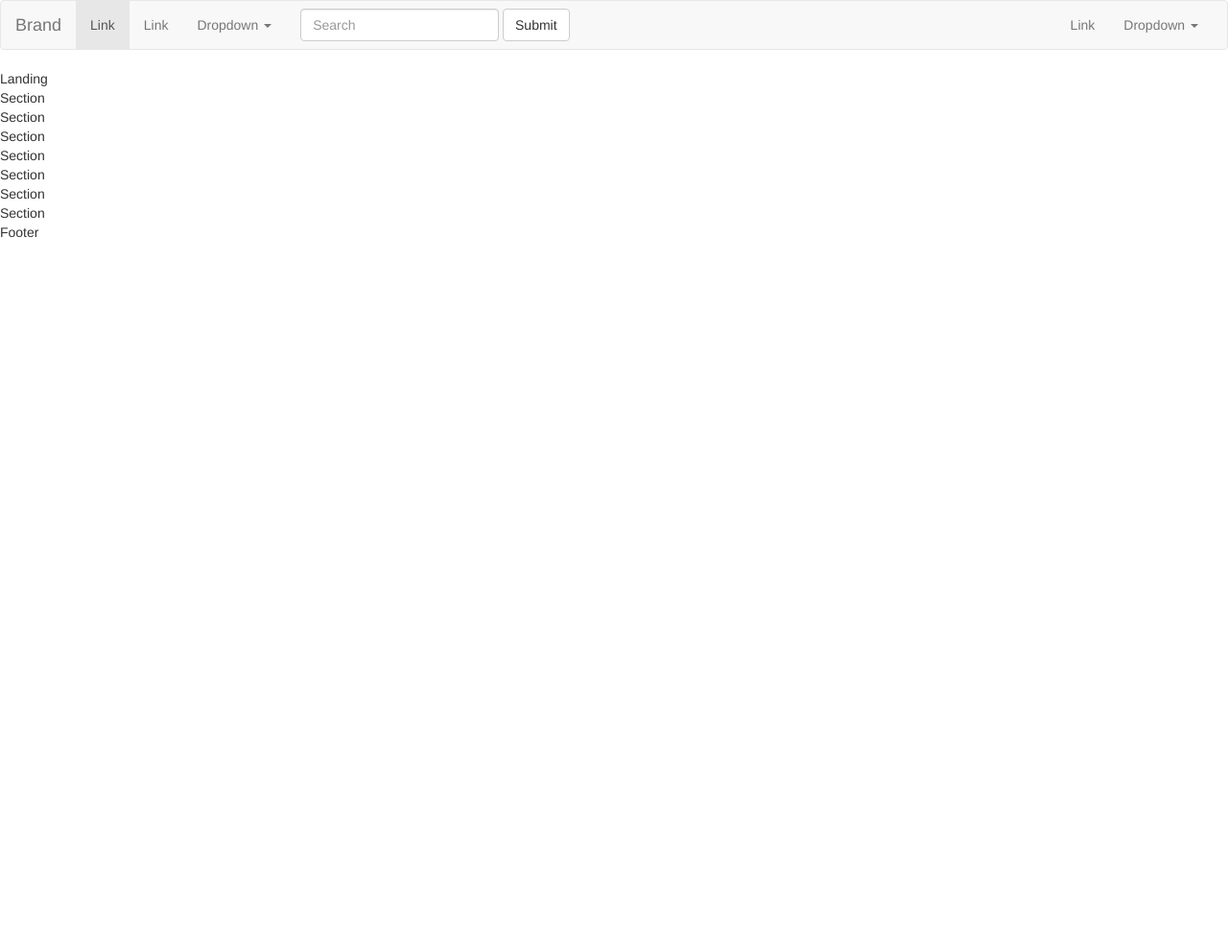
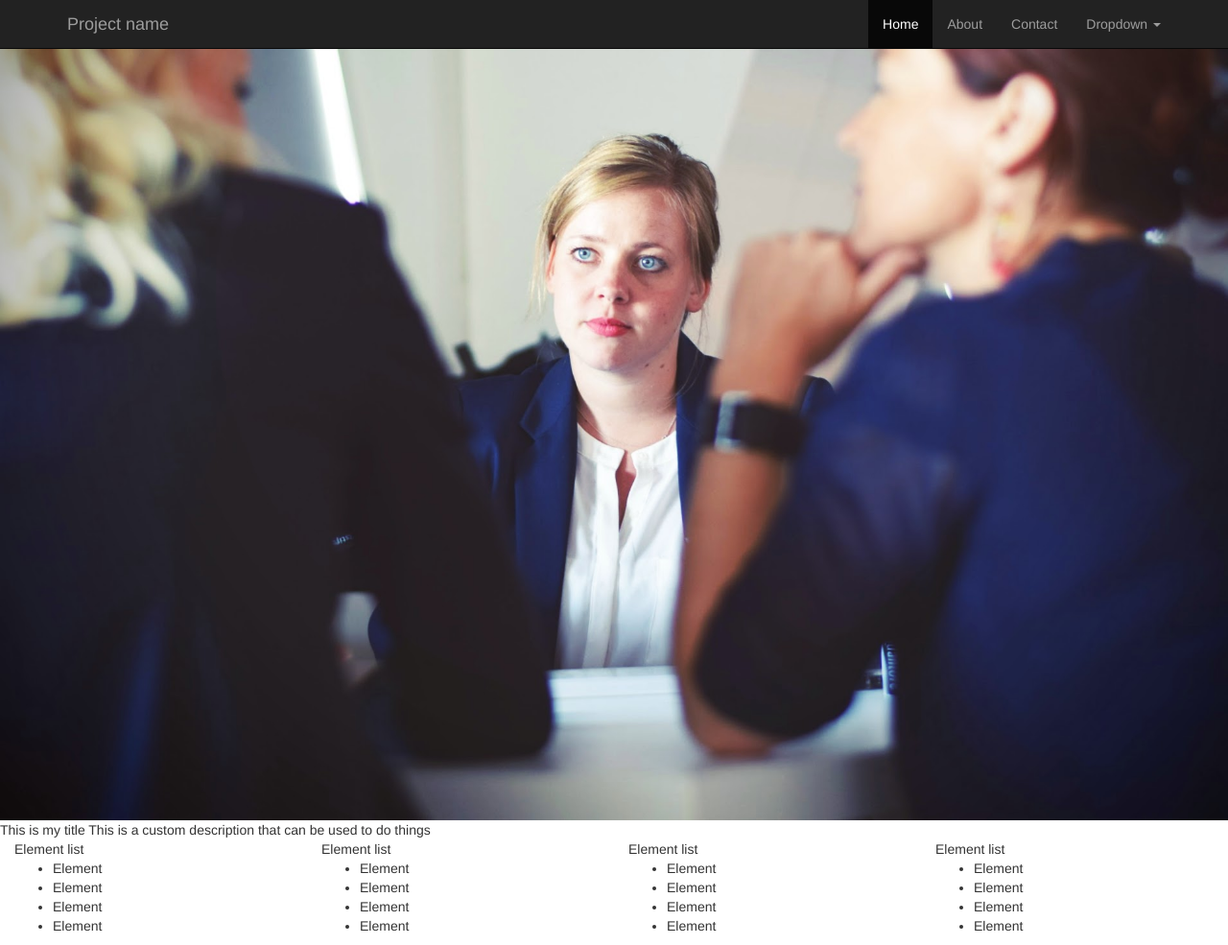
Before and after one commit to ManuDevelopia/angularjs-spa-template, a website: page index.html in a window 1280 px wide. Shown: the whole page at 96% size. Before the commit the page ends 800 px from the top, so only its background shows below. Drawn offline with nearby package versions, Linux system fonts and the light colour scheme; some packages are replaced by stand-ins of ours.

Commit message:
Draw secction

```diff
--- a/app.js
+++ b/app.js
@@ -14,7 +14,7 @@
 
     $stateProvider.state('landingPage', {
       url: '/',
-      template: '<page></page>'
+      template: '<page-view></page-view>'
     });
 
     $locationProvider.html5Mode(true);
--- a/app/footer/view/footer.tmpl.html
+++ b/app/footer/view/footer.tmpl.html
@@ -1,3 +1,38 @@
-<div>
-Footer
+<div class="row">
+  <div class="col-md-3">
+    Element list
+    <ul>
+      <li>Element</li>
+      <li>Element</li>
+      <li>Element</li>
+      <li>Element</li>
+    </ul>
+  </div>
+  <div class="col-md-3">
+    Element list
+    <ul>
+      <li>Element</li>
+      <li>Element</li>
+      <li>Element</li>
+      <li>Element</li>
+    </ul>
+  </div>
+  <div class="col-md-3">
+    Element list
+    <ul>
+      <li>Element</li>
+      <li>Element</li>
+      <li>Element</li>
+      <li>Element</li>
+    </ul>
+  </div>
+<div class="col-md-3">
+    Element list
+    <ul>
+      <li>Element</li>
+      <li>Element</li>
+      <li>Element</li>
+      <li>Element</li>
+    </ul>
+  </div>
 </div>
--- a/app/navbar/view/navbar.tmpl.html
+++ b/app/navbar/view/navbar.tmpl.html
@@ -1,21 +1,20 @@
-<nav class="navbar navbar-default">
-  <div class="container-fluid">
-    <!-- Brand and toggle get grouped for better mobile display -->
+<nav class="navbar navbar-inverse navbar-fixed-top">
+  <div class="container">
     <div class="navbar-header">
-      <button type="button" class="navbar-toggle collapsed" data-toggle="collapse" data-target="#bs-example-navbar-collapse-1" aria-expanded="false">
+      <button type="button" class="navbar-toggle collapsed" data-toggle="collapse" data-target="#navbar" aria-expanded="false" aria-controls="navbar">
         <span class="sr-only">Toggle navigation</span>
         <span class="icon-bar"></span>
         <span class="icon-bar"></span>
         <span class="icon-bar"></span>
       </button>
-      <a class="navbar-brand" href="#">Brand</a>
+      <a class="navbar-brand" href="#">Project name</a>
     </div>
+    <div id="navbar" class="navbar-collapse collapse">
 
-    <!-- Collect the nav links, forms, and other content for toggling -->
-    <div class="collapse navbar-collapse" id="bs-example-navbar-collapse-1">
-      <ul class="nav navbar-nav">
-        <li class="active"><a href="#">Link <span class="sr-only">(current)</span></a></li>
-        <li><a href="#">Link</a></li>
+      <ul class="nav navbar-nav navbar-right">
+        <li class="active"><a href="#">Home</a></li>
+        <li><a href="#about">About</a></li>
+        <li><a href="#contact">Contact</a></li>
         <li class="dropdown">
           <a href="#" class="dropdown-toggle" data-toggle="dropdown" role="button" aria-haspopup="true" aria-expanded="false">Dropdown <span class="caret"></span></a>
           <ul class="dropdown-menu">
@@ -23,31 +22,13 @@
             <li><a href="#">Another action</a></li>
             <li><a href="#">Something else here</a></li>
             <li role="separator" class="divider"></li>
+            <li class="dropdown-header">Nav header</li>
             <li><a href="#">Separated link</a></li>
-            <li role="separator" class="divider"></li>
             <li><a href="#">One more separated link</a></li>
           </ul>
         </li>
       </ul>
-      <form class="navbar-form navbar-left">
-        <div class="form-group">
-          <input type="text" class="form-control" placeholder="Search">
-        </div>
-        <button type="submit" class="btn btn-default">Submit</button>
-      </form>
-      <ul class="nav navbar-nav navbar-right">
-        <li><a href="#">Link</a></li>
-        <li class="dropdown">
-          <a href="#" class="dropdown-toggle" data-toggle="dropdown" role="button" aria-haspopup="true" aria-expanded="false">Dropdown <span class="caret"></span></a>
-          <ul class="dropdown-menu">
-            <li><a href="#">Action</a></li>
-            <li><a href="#">Another action</a></li>
-            <li><a href="#">Something else here</a></li>
-            <li role="separator" class="divider"></li>
-            <li><a href="#">Separated link</a></li>
-          </ul>
-        </li>
-      </ul>
-    </div><!-- /.navbar-collapse -->
-  </div><!-- /.container-fluid -->
+
+    </div><!--/.navbar-collapse -->
+  </div>
 </nav>
--- a/app/page/page.component.js
+++ b/app/page/page.component.js
@@ -2,8 +2,22 @@
   'use strict';
 
   angular.module('myFirstApp')
-    .component('page', {
-      templateUrl: 'app/page/view/page.tmpl.html'
+    .component('pageView', {
+      templateUrl: 'app/page/view/page.tmpl.html',
+      controllerAs: 'view',
+      controller: PageController,
+      bindings: {
+        page: '<'
+      }
     });
 
+  PageController.$inject = [];
+  function PageController(){
+    var vm = this;
+
+    vm.$onInit = function() {
+
+    };
+
+  }
 })();
--- a/app/page/view/page.tmpl.html
+++ b/app/page/view/page.tmpl.html
@@ -1,11 +1,3 @@
-<div>
-Landing
+<div class="row">
+  <section-area></section-area>
 </div>
-
-<section-area></section-area>
-<section-area></section-area>
-<section-area></section-area>
-<section-area></section-area>
-<section-area></section-area>
-<section-area></section-area>
-<section-area></section-area>
--- a/app/section-area/section.area.component.js
+++ b/app/section-area/section.area.component.js
@@ -3,7 +3,26 @@
 
   angular.module('myFirstApp')
     .component('sectionArea', {
-      templateUrl: 'app/section-area/view/section.area.tmpl.html'
+      templateUrl: 'app/section-area/view/section.area.tmpl.html',
+      controllerAs: 'view',
+      controller: SectionController,
+      bindings: {
+        section: '<'
+      }
     });
 
+  SectionController.$inject = [];
+  function SectionController(){
+    var vm = this;
+
+    vm.$onInit = function() {
+      vm.section = section;
+    };
+
+  }
+
+  var section = {};
+  section.title = 'This is my title';
+  section.description = 'This is a custom description that can be used to do things';
+  section.picture = 'img/pexels-photo-70292.jpeg';
 })();
--- a/app/section-area/view/section.area.tmpl.html
+++ b/app/section-area/view/section.area.tmpl.html
@@ -1,3 +1,6 @@
-<div>
-Section
+<div id="contact">
+  <img class="img-responsive" src="{{view.section.picture}}" alt="">
+  {{view.section.title}}
+  {{view.section.description}}
+
 </div>
--- a/index.html
+++ b/index.html
@@ -22,8 +22,10 @@
     <title>My first AngularJS App</title>
   </head>
   <body>
-    <navbar></navbar>
-    <ui-view></ui-view>
-    <footer></footer>
+    <div class="container-fluid">
+      <navbar></navbar>
+      <ui-view></ui-view>
+      <footer></footer>
+    </div>
   </body>
 </html>
```
Also changed, not shown: img/pexels-photo-70292.jpeg (added), 2 other files.
